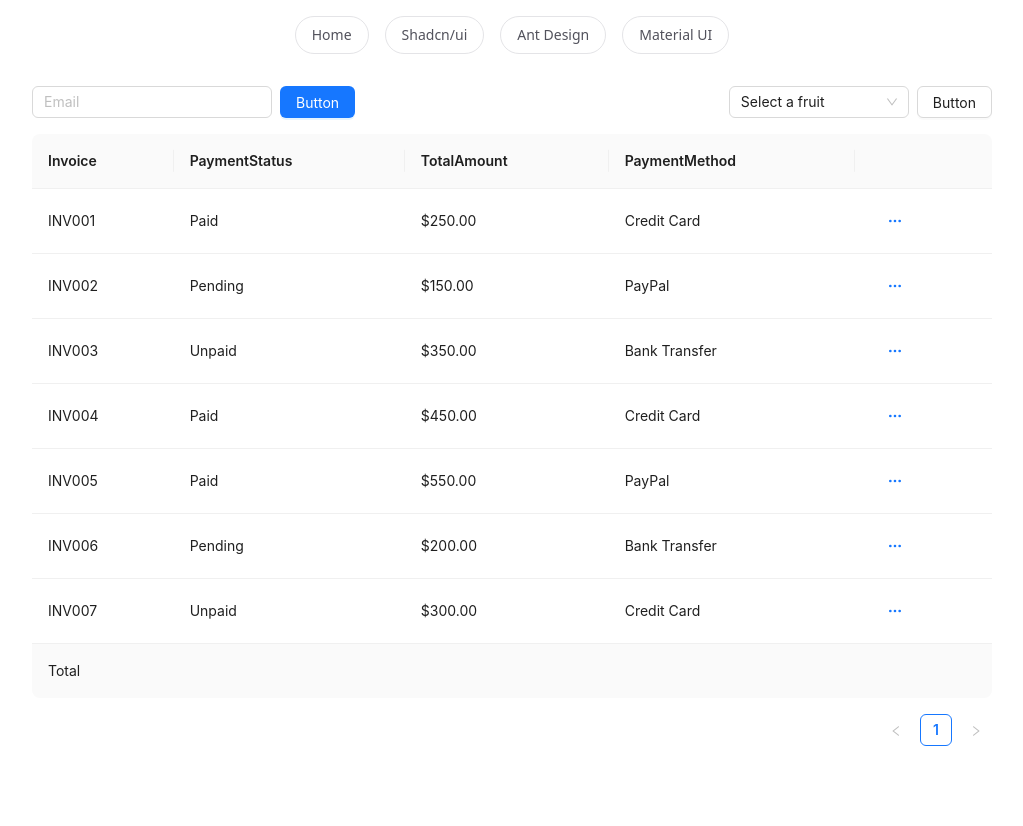
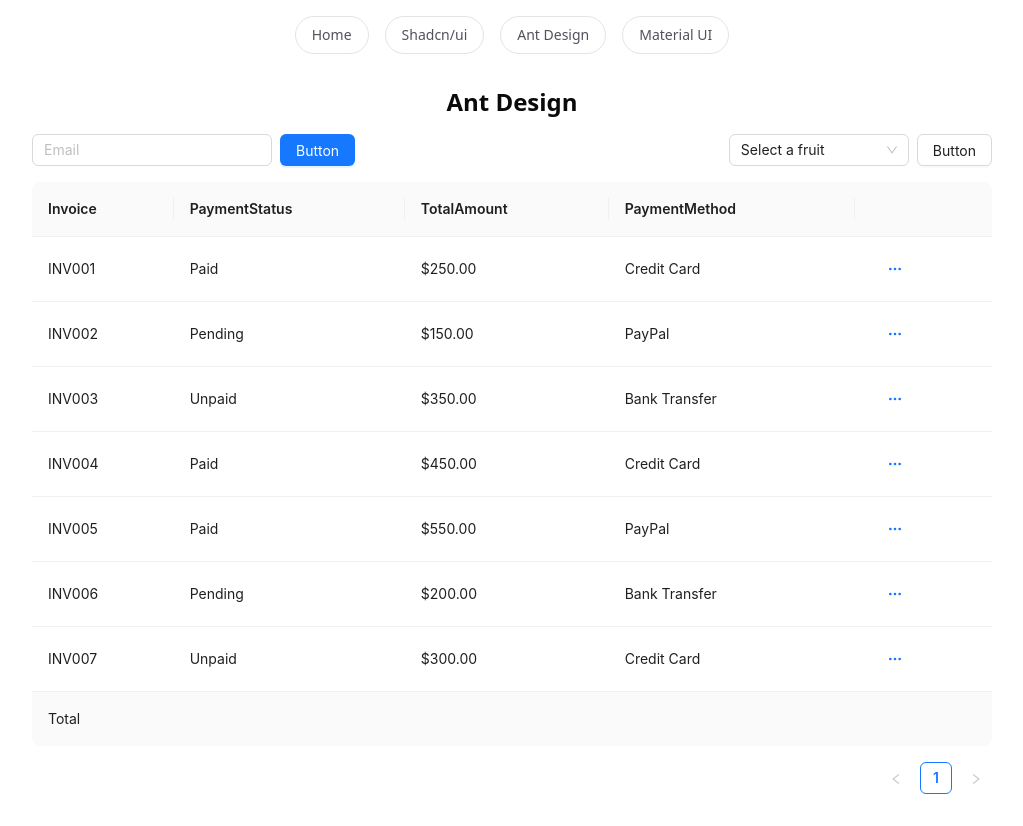
Before and after one commit to ginsum-dev/ui-library-comparison, a Next.js app: page /antd in a window 1280 px wide. Shown: the whole page, without its empty margins (128-1151 px from the left). Before the commit the page ends 800 px from the top, so only its background shows below. Built offline with nearby package versions, Linux system fonts and the light colour scheme; what @ant-design/nextjs-registry would draw is missing.

Commit message:
Feat: 타이틀 추가

```diff
--- a/src/app/antd/page.tsx
+++ b/src/app/antd/page.tsx
@@ -5,6 +5,7 @@
 export default function AntdPage() {
   return (
     <div className="flex flex-col gap-4 py-4">
+      <span className="flex justify-center text-2xl font-bold">Ant Design</span>
       <div className="flex justify-between">
         <div className="flex gap-2">
           <Input placeholder="Email" style={{ width: "240px" }} />
--- a/src/app/mui/page.tsx
+++ b/src/app/mui/page.tsx
@@ -6,6 +6,7 @@
 export default function MUIPage() {
   return (
     <div className="flex flex-col gap-4 py-4">
+      <span className="flex justify-center text-2xl font-bold">MUI</span>
       <div className="flex justify-between">
         <div className="flex gap-2">
           <TextField
--- a/src/app/shadcn/page.tsx
+++ b/src/app/shadcn/page.tsx
@@ -15,6 +15,7 @@
 export default function ShadcnPage() {
   return (
     <div className="flex flex-col gap-4 py-4">
+      <span className="flex justify-center text-2xl font-bold">Shadcn UI</span>
       <div className="flex justify-between">
         <div className="flex gap-2">
           <Input type="email" placeholder="Email" className="w-60" />
@@ -39,7 +40,6 @@
           <Button variant="outline">Button</Button>
         </div>
       </div>
-
       <div>
         <ShadcnTable />
       </div>
```
